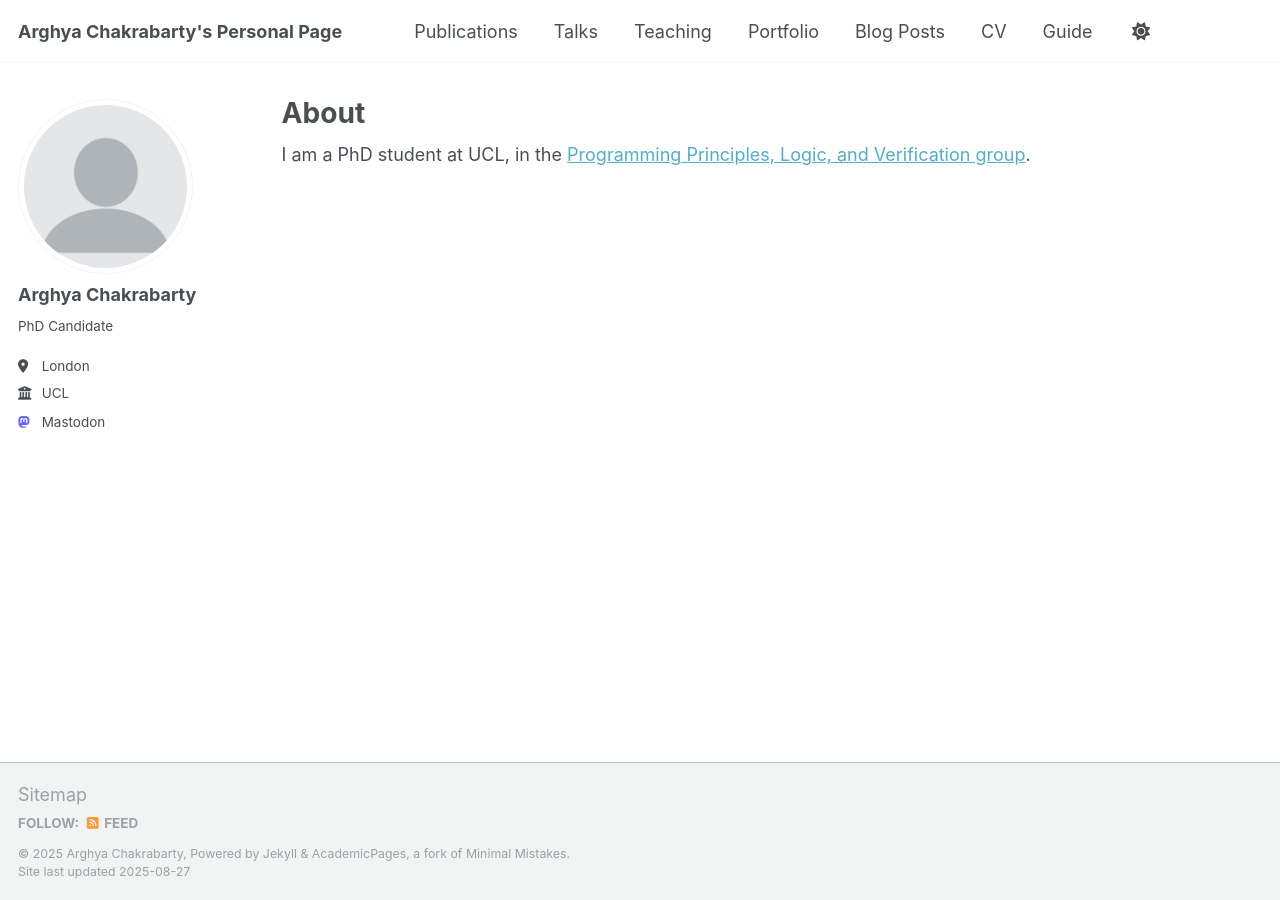
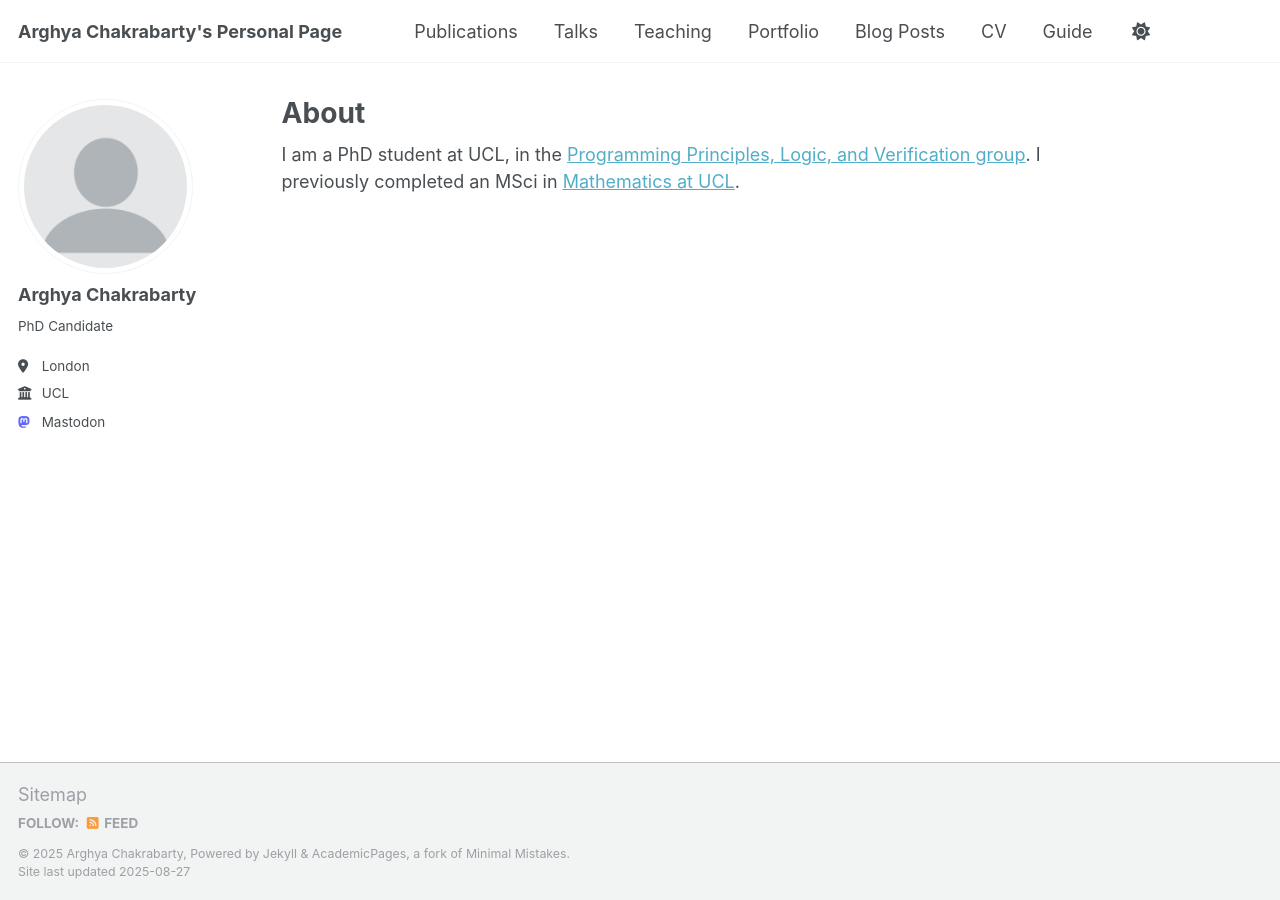
Before and after one commit to ArgChak/argchak.github.io, a Jekyll site: the page built from _pages/about.md, in a window 1280 px wide. Built offline with Jekyll 4.4.1, drawn with Linux system fonts in a browser that asks for light colours; a script that is not in the unit is left out.

Commit message:
Update about.md

```diff
--- a/_pages/about.md
+++ b/_pages/about.md
@@ -6,7 +6,7 @@ redirect_from:
   - /about/
   - /about.html
 ---
-I am a PhD student at UCL, in the [Programming Principles, Logic, and Verification group](https://www.ucl.ac.uk/engineering/computer-science/research/research-groups-and-centres/programming-principles-logic-and-verification-group).
+I am a PhD student at UCL, in the [Programming Principles, Logic, and Verification group](https://www.ucl.ac.uk/engineering/computer-science/research/research-groups-and-centres/programming-principles-logic-and-verification-group). I previously completed an MSci in [Mathematics at UCL](https://www.ucl.ac.uk/mathematical-physical-sciences/maths).
 
 <!-- This is the front page of a website that is powered by the [Academic Pages template](https://github.com/academicpages/academicpages.github.io) and hosted on GitHub pages. [GitHub pages](https://pages.github.com) is a free service in which websites are built and hosted from code and data stored in a GitHub repository, automatically updating when a new commit is made to the repository. This template was forked from the [Minimal Mistakes Jekyll Theme](https://mmistakes.github.io/minimal-mistakes/) created by Michael Rose, and then extended to support the kinds of content that academics have: publications, talks, teaching, a portfolio, blog posts, and a dynamically-generated CV. Incidentally, these same features make it a great template for anyone that needs to show off a professional template!
 
```
